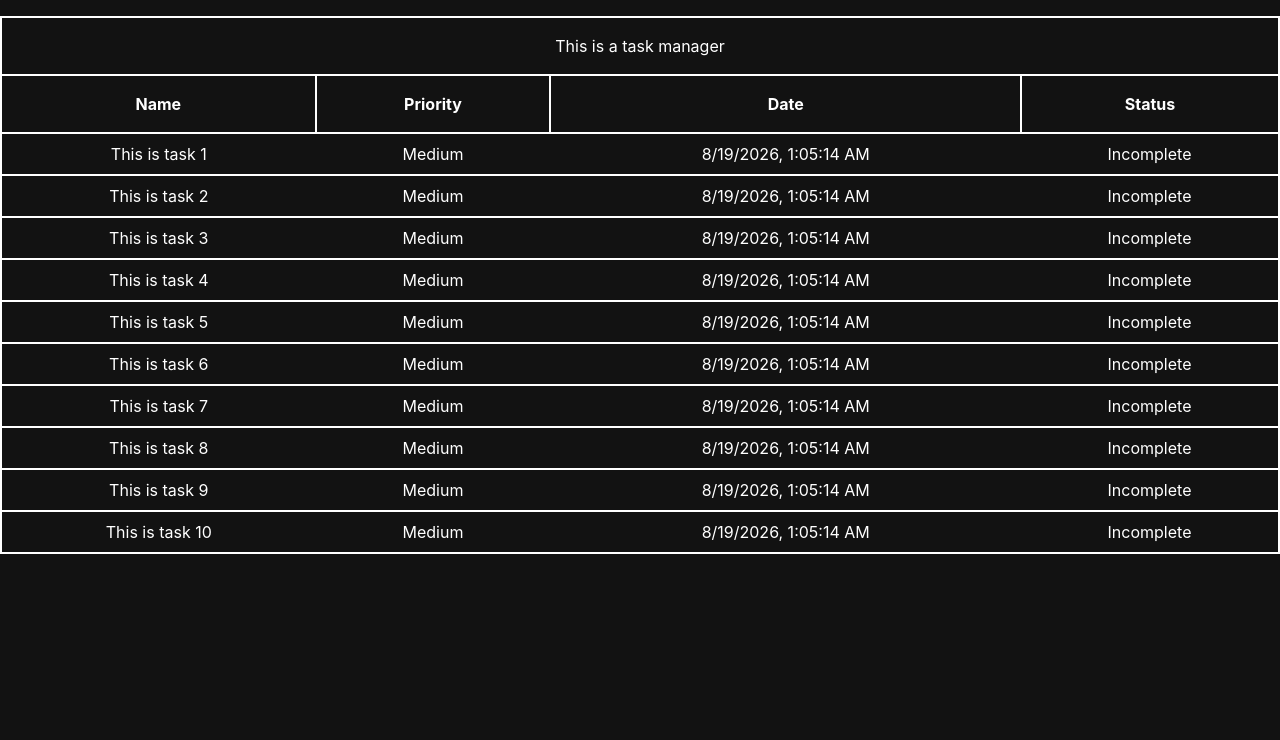
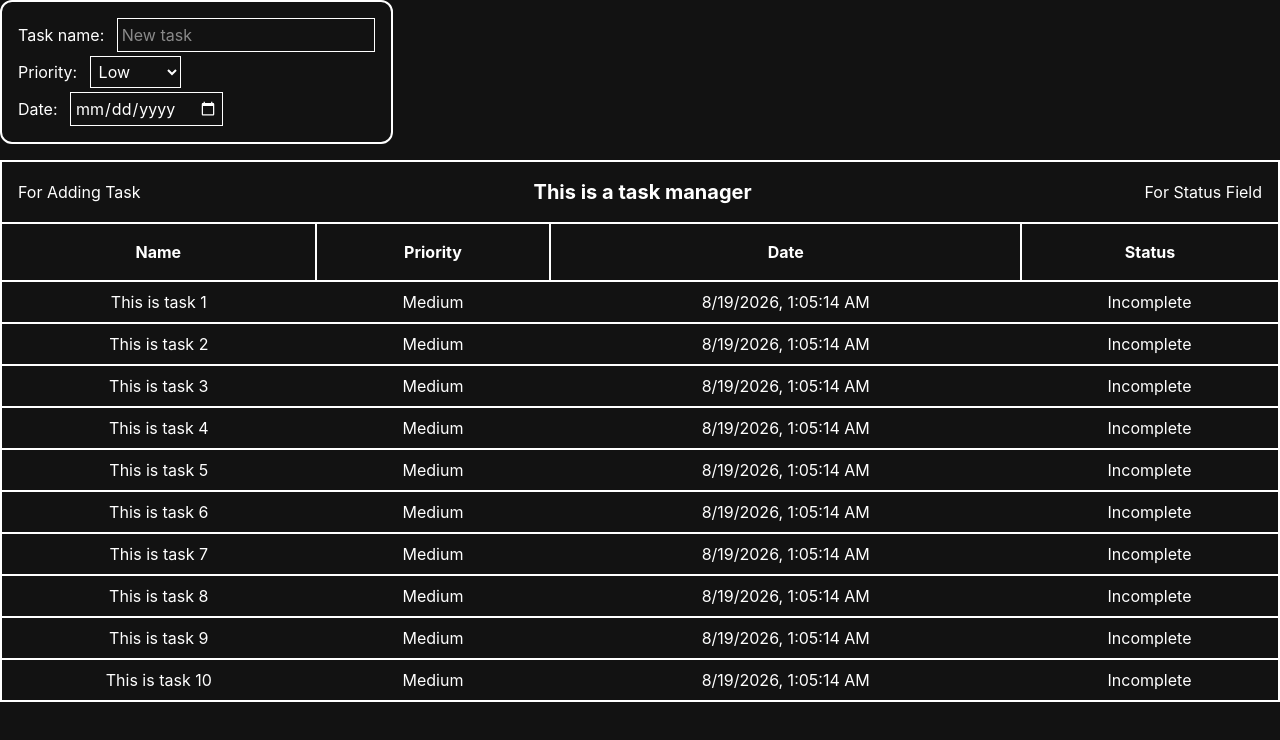
Before and after one commit to haicuong/task-manager, a website built with Vite: page index.html in a window 1280 px wide. Built offline with nearby package versions, Linux system fonts and the light colour scheme.

Commit message:
Add task UI and refactor Table structure

```diff
--- a/index.html
+++ b/index.html
@@ -8,6 +8,25 @@
     <title>Task Manager</title>
   </head>
   <body class="bg-[#121212] text-white">
-
+    <div class="bg-[#121212] p-4 w-fit border-2 border-white rounded-xl">
+      <form action="" class="flex flex-col gap-1">
+        <article>
+          <label for="name-input" class="mr-2">Task name: </label>
+          <input class="p-1 border-[0.5px]" type="text" id="name-input" name="nameInput" required placeholder="New task">
+        </article>
+        <article>
+          <label for="priority-input" class="mr-2">Priority: </label>
+          <select required class="border-[0.5px] p-1" name="priorityInput" id="priority-input">
+            <option class="bg-[#121212]" value="Low">Low</option>
+            <option class="bg-[#121212]" value="Medium">Medium</option>
+            <option class="bg-[#121212]" value="High">High</option>
+          </select>
+        </article>
+        <article>
+          <label class="mr-2" for="date-input">Date: </label>
+          <input class="bg-[#121212] border-[0.5px] p-1 scheme-dark" id="date-input" name="dateInput" required type="date">
+        </article>
+      </form>
+    </div>
   </body>
 </html>
--- /dev/null
+++ b/script/add-task.ts
@@ -0,0 +1,8 @@
+import { Task, Table } from "./initial-table";
+
+const addTaskForm = document.createElement("form");
+
+export function initialAddTask(table: Table) {
+  const button = table.tableElement.querySelector(".addTask");
+  if (!button || !(button instanceof HTMLButtonElement)) return;
+}
--- a/script/initial-table.ts
+++ b/script/initial-table.ts
@@ -1,13 +1,14 @@
-type Task = {
+export type Task = {
   name: string;
   priority: "High" | "Medium" | "Low";
   date: Date;
   status?: "Complete" | "Incomplete";
 };
 
-class Table {
+export class Table {
   name: string;
-  tasks: Task[];
+  tasksMap: Map<string, Task>;
+  tasksOrder: string[];
   tableElement: HTMLTableElement;
   tbodyElement: HTMLTableSectionElement;
   selecting: Task | undefined;
@@ -18,7 +19,8 @@ class Table {
     tbodyElement?: HTMLTableSectionElement,
   ) {
     this.name = name;
-    this.tasks = [];
+    this.tasksMap = new Map();
+    this.tasksOrder = [];
     if (tableElement) this.tableElement = tableElement;
     else this.tableElement = document.createElement("table");
     if (tbodyElement) {
@@ -30,7 +32,13 @@ class Table {
     this.tableElement.classList =
       "w-full m-4 mx-auto border-collapse border-2 border-white border-white";
     this.tableElement.innerHTML = `
-      <caption class="border-x-2 border-t-2 p-4 border-white">This is a task manager</caption>
+      <caption class="border-x-2 border-t-2 border-white">
+        <div class="relative flex justify-between items-center p-4">
+          <button type="button" class="addTask">For Adding Task</button>
+          <h1 class="font-bold text-xl">This is a task manager</h1>
+          <button type="button" class="status">For Status Field</button>
+        </div>
+      </caption>
       <thead>
       <tr>
       <th class="border-2 p-4 border-white text-center">Name</th>
@@ -44,21 +52,26 @@ class Table {
   }
 
   addTask(task: Task) {
-    this.tasks.push(task);
+    const UUID = crypto.randomUUID();
+    this.tasksMap.set(UUID, task);
+    this.tasksOrder.push(UUID);
     this.updateDOM();
   }
 
   updateDOM() {
     this.tbodyElement.innerHTML = "";
 
-    for (const task of this.tasks) {
+    for (const [UUID, task] of this.tasksMap) {
       const tr = document.createElement("tr");
+      tr.dataset.uuid = UUID;
       tr.innerHTML = `
-    <td class="border-y-2 p-2 border-white text-center">${task.name}</td>
-    <td class="border-y-2 p-2 border-white text-center">${task.priority}</td>
-    <td class="border-y-2 p-2 border-white text-center">${task.date.toLocaleString()}</td>
-    <td class="border-y-2 p-2 border-white text-center">${task.status ?? "Incomplete"}</td>
-  `;
+        <td class="border-y-2 p-2 border-white text-center">${task.name}</td>
+        <td class="border-y-2 p-2 border-white text-center">${task.priority}</td>
+        <td class="border-y-2 p-2 border-white text-center">${task.date.toLocaleString()}</td>
+        <td class="border-y-2 p-2 border-white text-center">
+          <button type="button">${task.status ?? "Incomplete"}</button>
+        </td>
+      `;
 
       this.tbodyElement.append(tr);
     }
@@ -88,7 +101,7 @@ function initialDeleteButton(table: Table) {
     if (!(event.target instanceof HTMLElement)) return;
 
     const tr = event.target.closest("TR");
-    if (!tr) return;
+    if (!tr || !(tr instanceof HTMLElement)) return;
 
     const deleteButton = deleteBox.querySelector(".delete-button");
     deleteBox.style.left = "0px";
@@ -100,7 +113,7 @@ function initialDeleteButton(table: Table) {
 
     if (!(deleteButton instanceof HTMLButtonElement)) return;
     deleteButton!.onclick = () => {
-      table.tasks.splice(Array.from(tr.parentElement!.children).indexOf(tr), 1);
+      if (tr.dataset.uuid) table.tasksMap.delete(tr.dataset.uuid);
       table.updateDOM();
       deleteBox.classList.add("hidden");
     };
```
